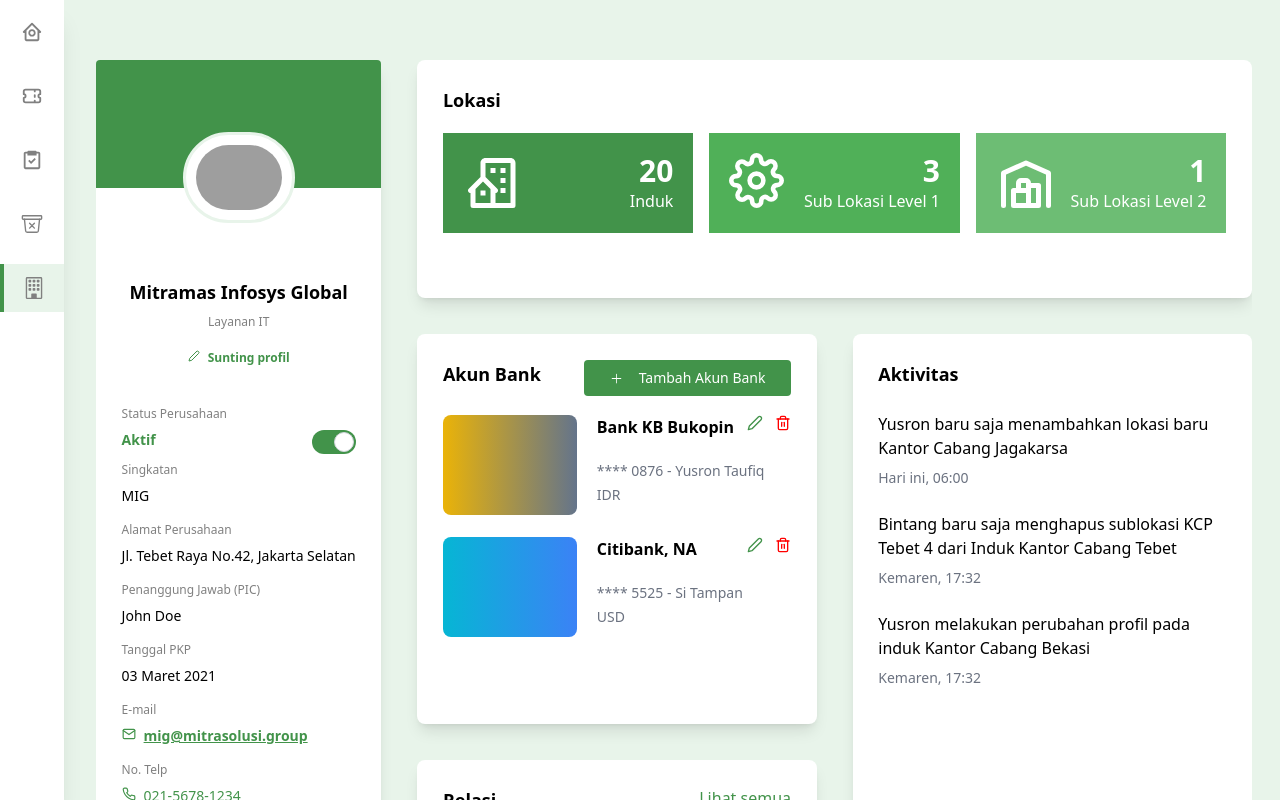
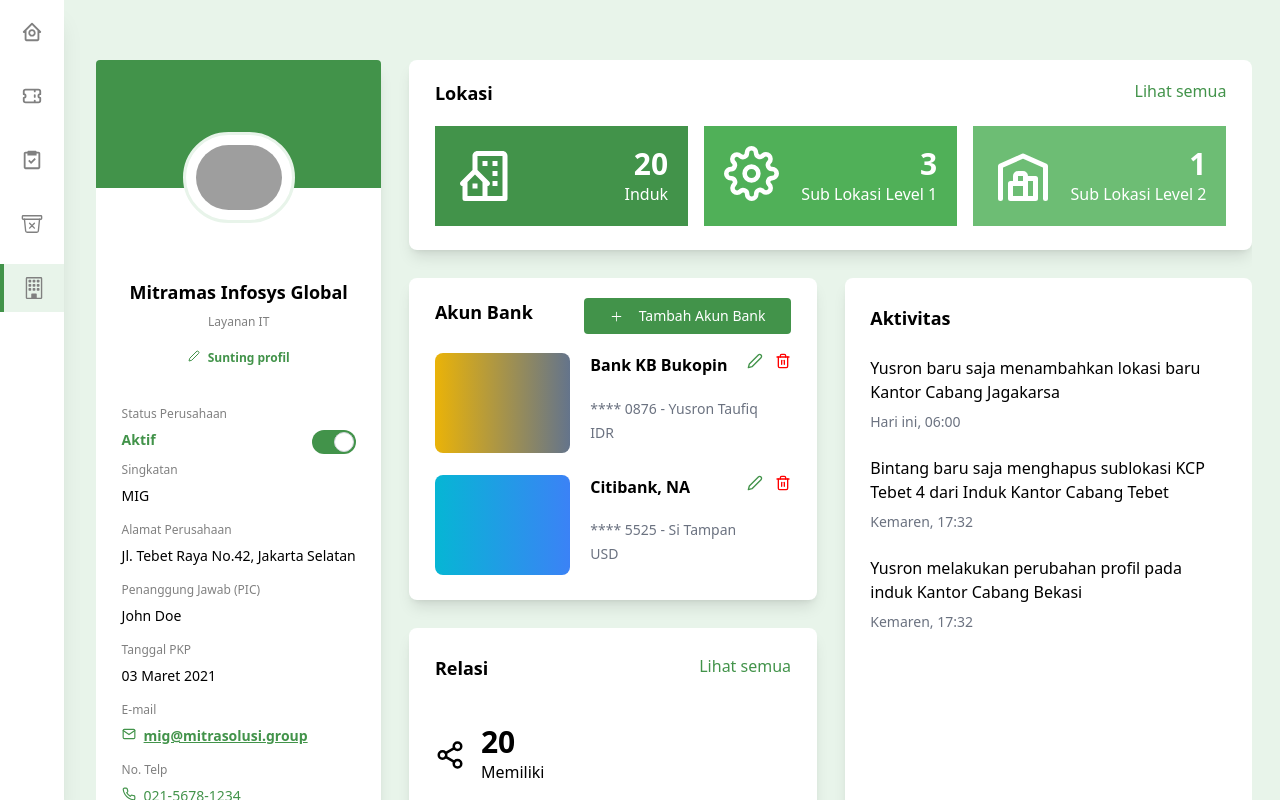
Before and after one commit to jestsee/mig-test, a React (Create React App) app: page /dashboard in a window 1280 px wide. Shown: the top 800 px of the page. Built offline with nearby package versions, Linux system fonts and the light colour scheme; grey boxes are pictures that could not be loaded.

Commit message:
fixing padding & margin

```diff
--- a/src/App.js
+++ b/src/App.js
@@ -1,7 +1,7 @@
 import './App.css';
 import { BrowserRouter as Router, Route, Switch } from 'react-router-dom';
 import Sidebar from './components/Sidebar';
-import ContentGrid from './components/ContentGrid';
+import ContentGrid from './components/dashboard/ContentGrid';
 import UserTable1 from './components/UserTable1';
 
 function App() {
--- a/src/components/Location.js
+++ /dev/null
@@ -1,43 +0,0 @@
-import { BiBuildingHouse } from "react-icons/bi";
-import { FiSettings } from "react-icons/fi";
-import { TbBuildingWarehouse } from "react-icons/tb";
-
-export default function Location() {
-  return (
-    <div className="p-[2vw]">
-        <div className="font-bold text-lg mb-[1.5vw]"><p>Lokasi</p></div>
-        <div className="inline-grid grid-cols-1 sm:grid-cols-3 w-full gap-4">
-          <LocationItem
-            icon={<BiBuildingHouse size='60'/>}
-            count={20}
-            subtitle={"Induk"}
-            color= {'bg-primary'}
-          />
-          <LocationItem
-            icon={<FiSettings size='55'/>}
-            count={3}
-            subtitle={"Sub Lokasi Level 1"}
-            color= {'bg-secondary'}
-          />
-          <LocationItem
-            icon={<TbBuildingWarehouse size='60'/>}
-            count={1}
-            subtitle={"Sub Lokasi Level 2"}
-            color= {'bg-paleGreen'}
-          />
-        </div>
-    </div>
-  )
-}
-
-function LocationItem({icon, count, subtitle, color}) {
-  return (
-    <div className={`${color} text-white p-5 flex justify-between cursor-pointer`}>
-      <i>{icon}</i>
-      <div className="text-right">
-        <h1 className="font-bold text-3xl">{count}</h1>
-        <p className="font-light">{subtitle}</p>
-      </div>
-    </div>
-  )
-}
--- a/src/components/BankAccount.js
+++ b/src/components/dashboard/BankAccount.js
@@ -3,7 +3,7 @@ import { FiEdit2, FiTrash2 } from "react-icons/fi";
 
 export default function BankAccount() {
   return (
-    <div className="p-[2vw]">
+    <div className="px-[2vw] pt-[1.5vw] pb-1 lg:-mb-9 md:-mb-16 md:pb-0">
       <div className="mb-[1.5vw] flex justify-between">
         <p className="font-bold text-lg">Akun Bank</p>
         <button className="bg-primary text-white text-sm rounded py-[8px] px-[2vw] flex">
--- a/src/components/ContentGrid.js
+++ b/src/components/dashboard/ContentGrid.js
@@ -8,11 +8,11 @@ export default function ContentGrid() {
   return (
     <div>
       <div className="md:grid md:grid-cols-2
-      lg:grid-cols-[auto] grid-rows-[auto]
-      gap-9 overflow-hidden">
+      lg:grid-cols-[auto] lg:grid-rows-[auto,auto,1fr]
+      gap-7 overflow-hidden">
         <div className="box row-span-6 order-1"><MitramasInfo/></div>
         <div className="box lg:col-start-2 col-span-2 lg:order-[2] md:order-4 md:col-start-1"><Location/></div>
-        <div className="box row-span-0 col-start-2 col-span-1 order-3 md:order-2"><BankAccount/></div>
+        <div className="box row-span-0 col-start-2 col-span-1 order-3 md:order-2 h-fit"><BankAccount/></div>
         <div className="box row-span-5 col-span-1 order-4 md:order-3"><Activity/></div>
         <div className="box row-span-4 lg:col-span-1 md:col-span-2 order-5"><Relation/></div>
       </div>
--- /dev/null
+++ b/src/components/dashboard/Location.js
@@ -0,0 +1,50 @@
+import { BiBuildingHouse } from "react-icons/bi";
+import { FiSettings } from "react-icons/fi";
+import { TbBuildingWarehouse } from "react-icons/tb";
+
+export default function Location() {
+  return (
+    <div className="px-[2vw] pt-[1.5vw] md:-mb-4 md:pb-0 pb-[1.2rem]">
+      <div className="flex justify-between">
+        <div className="font-bold text-lg mb-[1.5vw]">
+          <p>Lokasi</p>
+        </div>
+        <a className="text-primary" href="#">Lihat semua</a>
+      </div>
+      <div className="inline-grid grid-cols-1 sm:grid-cols-3 w-full gap-4 ">
+        <LocationItem
+          icon={<BiBuildingHouse size="60" />}
+          count={20}
+          subtitle={"Induk"}
+          color={"bg-primary"}
+        />
+        <LocationItem
+          icon={<FiSettings size="55" />}
+          count={3}
+          subtitle={"Sub Lokasi Level 1"}
+          color={"bg-secondary"}
+        />
+        <LocationItem
+          icon={<TbBuildingWarehouse size="60" />}
+          count={1}
+          subtitle={"Sub Lokasi Level 2"}
+          color={"bg-paleGreen"}
+        />
+      </div>
+    </div>
+  );
+}
+
+function LocationItem({ icon, count, subtitle, color }) {
+  return (
+    <div
+      className={`${color} text-white p-5 flex justify-between cursor-pointer`}
+    >
+      <i>{icon}</i>
+      <div className="text-right">
+        <h1 className="font-bold text-3xl">{count}</h1>
+        <p className="font-light">{subtitle}</p>
+      </div>
+    </div>
+  );
+}
--- a/src/components/Relation.js
+++ b/src/components/dashboard/Relation.js
@@ -2,7 +2,7 @@ import { FiShare2 } from "react-icons/fi";
 
 export default function Relation() {
   return (
-    <div className="p-[2vw] mb-[3vw]">
+    <div className="p-[2vw]">
       <div className="flex justify-between">
         <div className="font-bold text-lg mb-[1.4vw]"><p>Relasi</p></div>
         <a className="text-primary" href="#">Lihat semua</a>
--- a/src/index.css
+++ b/src/index.css
@@ -7,7 +7,8 @@
     @apply
     relative flex items-center justify-center
     h-12 w-12 mt-2 mb-2 mx-auto
-    hover:bg-greenbg hover:border-l-4 hover:border-primary hover:w-full;
+    hover:bg-greenbg hover:border-l-4
+    hover:border-primary hover:w-full;
   }
 
   .sidebar-icon-selected {
```
Also changed, not shown: src/components/dashboard/Activity.js (renamed from src/components/Activity.js), src/components/dashboard/MitramasInfo.js (renamed from src/components/MitramasInfo.js), src/components/dashboard/MitramasInfoItem.js (renamed from src/components/MitramasInfoItem.js).
